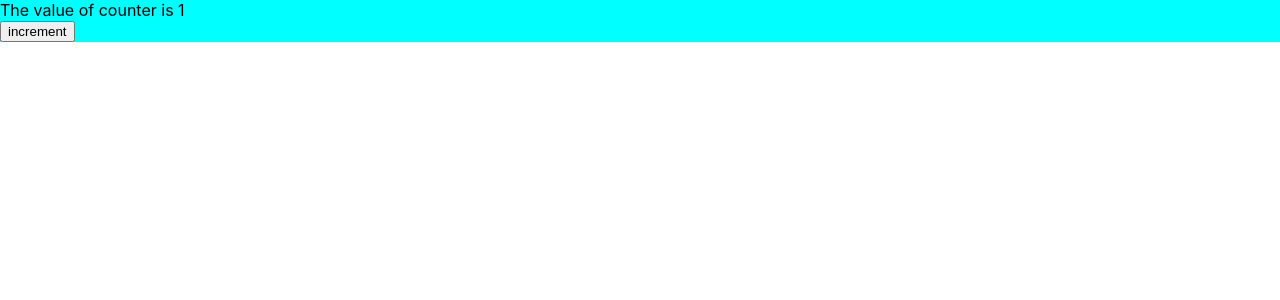
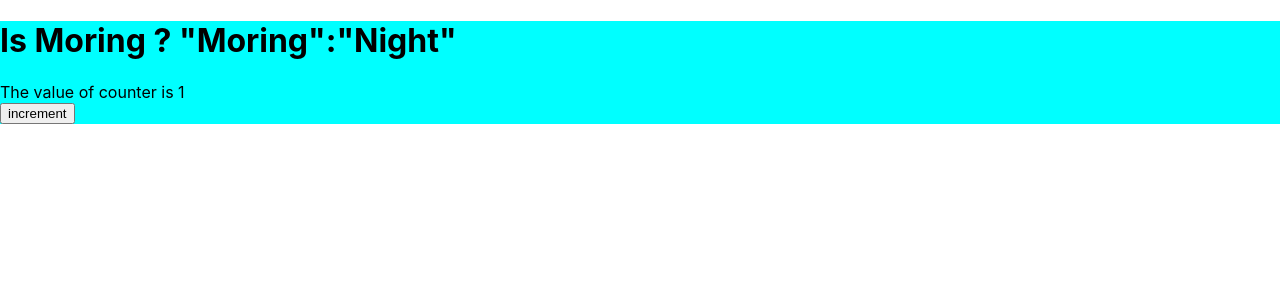
Before and after one commit to sajid-munawar/Second_react_app, a React (Create React App) app: page / in a window 1280 px wide. Shown: the top 300 px of the page. Built offline with nearby package versions, Linux system fonts and the light colour scheme.

Commit message:
Update App.js

```diff
--- a/src/App.js
+++ b/src/App.js
@@ -6,9 +6,10 @@ import {Message} from "./Message.js"
 import "./App.css"
 
 function App() {
-  // let [isDay,setDay]=useState(true)
+  let [isMoring,setMorning]=useState(true)
   let [count , setCount]= useState(1)
   return <div className="box">
+      <h1>Is Moring {isMoring} ? "Moring":"Night" </h1>
        <Message counter={count} />
     <button onClick={ ()=> setCount(count +1)} >increment</button>
     </div>
```
